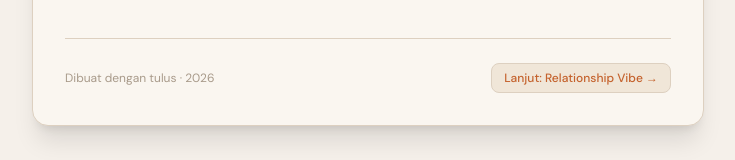
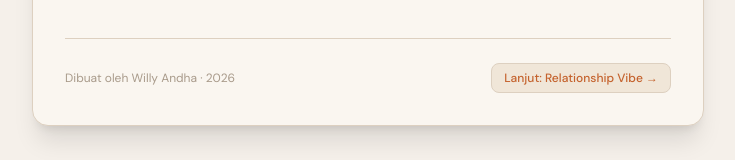
Before and after one commit to ZeeLly21/cv-willyandha, a React (Vite) app: page / in a window 1280 px wide. Shown: the part 1991-2151 px from the top of the page, without its empty margins (272-1007 px from the left). Built offline with nearby package versions, Linux system fonts and the light colour scheme; the HTML template or start-up script is replaced by a standard one; a web font is replaced by a local one.

Commit message:
Update footer text to credit Willy Andha

```diff
--- a/src/App.tsx
+++ b/src/App.tsx
@@ -654,7 +654,7 @@ export default function App() {
               className="text-xs"
               style={{ fontFamily: 'var(--font-body)', color: '#a89a8a' }}
             >
-              Dibuat dengan tulus · {new Date().getFullYear()}
+              Dibuat oleh Willy Andha · {new Date().getFullYear()}
             </p>
             <button
               onClick={() => { setActivePage(activePage === 1 ? 2 : 1); window.scrollTo({ top: 0, behavior: 'smooth' }) }}
```
